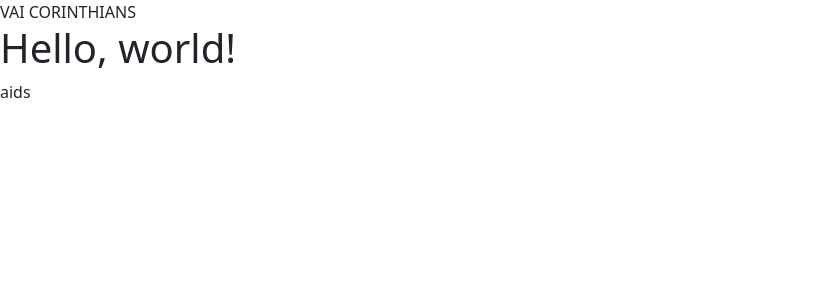
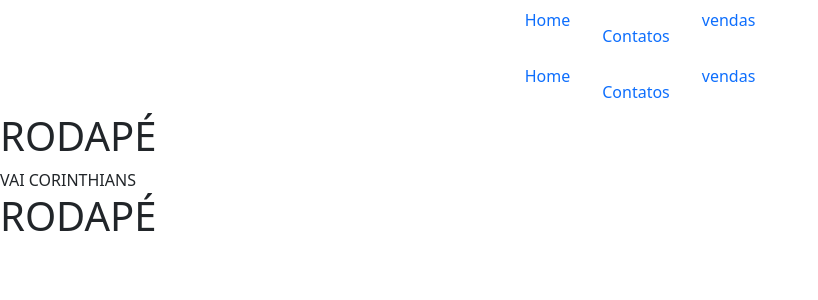
Before and after one commit to jpgomisss22/programacao-web2-2025, a PHP site: page /?aaa=contatos in a window 1280 px wide. Shown: the top 300 px of the page, without its empty margins (0-818 px from the left). Run offline with PHP 8.4, Linux system fonts and the light colour scheme.

Commit message:
Projeto2

```diff
--- /dev/null
+++ b/contacts.php
@@ -0,0 +1,8 @@
+<?
+include 'header.php';
+
+
+
+
+
+include 'footer.php'; ?>
--- a/footer.php
+++ b/footer.php
@@ -1,5 +1,5 @@
   <body>
-    <h1>Hello, world!</h1>
+    <h1>RODAPÉ</h1>
     <script src="https://cdn.jsdelivr.net/npm/bootstrap@5.3.3/dist/js/bootstrap.bundle.min.js" integrity="sha384-YvpcrYf0tY3lHB60NNkmXc5s9fDVZLESaAA55NDzOxhy9GkcIdslK1eN7N6jIeHz" crossorigin="anonymous"></script>
   </body>
 </html>
--- a/header.php
+++ b/header.php
@@ -6,3 +6,16 @@
     <title>Bootstrap demo</title>
     <link href="https://cdn.jsdelivr.net/npm/bootstrap@5.3.3/dist/css/bootstrap.min.css" rel="stylesheet" integrity="sha384-QWTKZyjpPEjISv5WaRU9OFeRpok6YctnYmDr5pNlyT2bRjXh0JMhjY6hW+ALEwIH" crossorigin="anonymous">
   </head>
+  <body>
+  <ul class="nav justify-content-center">
+    <li class="nav-item">
+      <a class="nav-link active" aria-current="page" href="#">Home </>
+    <li class="nav-item">
+      <a class="nav-link" href="?aaa=contatos">Contatos</a>
+    </li>
+    <li class="nav-item">
+        <a class="nav-link" href="?aaa=vendas">vendas</a>
+    </li>
+
+    </ul>
+</body>
--- a/index.php
+++ b/index.php
@@ -1,16 +1,20 @@
-<html>
-<body>
 <?php
 
 #cabeçalho
 include 'header.php';
 
+$pagina = $_GET['aaa'];
+
+switch ($pagina) {
+
+    case 'vendas': include 'views/vendas.php'; break;
+    case 'contatos': include 'views/contacts.php'; break;
+    default: include 'views/home.php';
+    break;
+}
+
+
 echo "VAI CORINTHIANS";
 
 #rodapé
 include 'footer.php'; ?>
-
-
-    <p> aids</p>
-</body>
-</html>
```
Also changed, not shown: vendas.php (added, +8 -0 lines).
